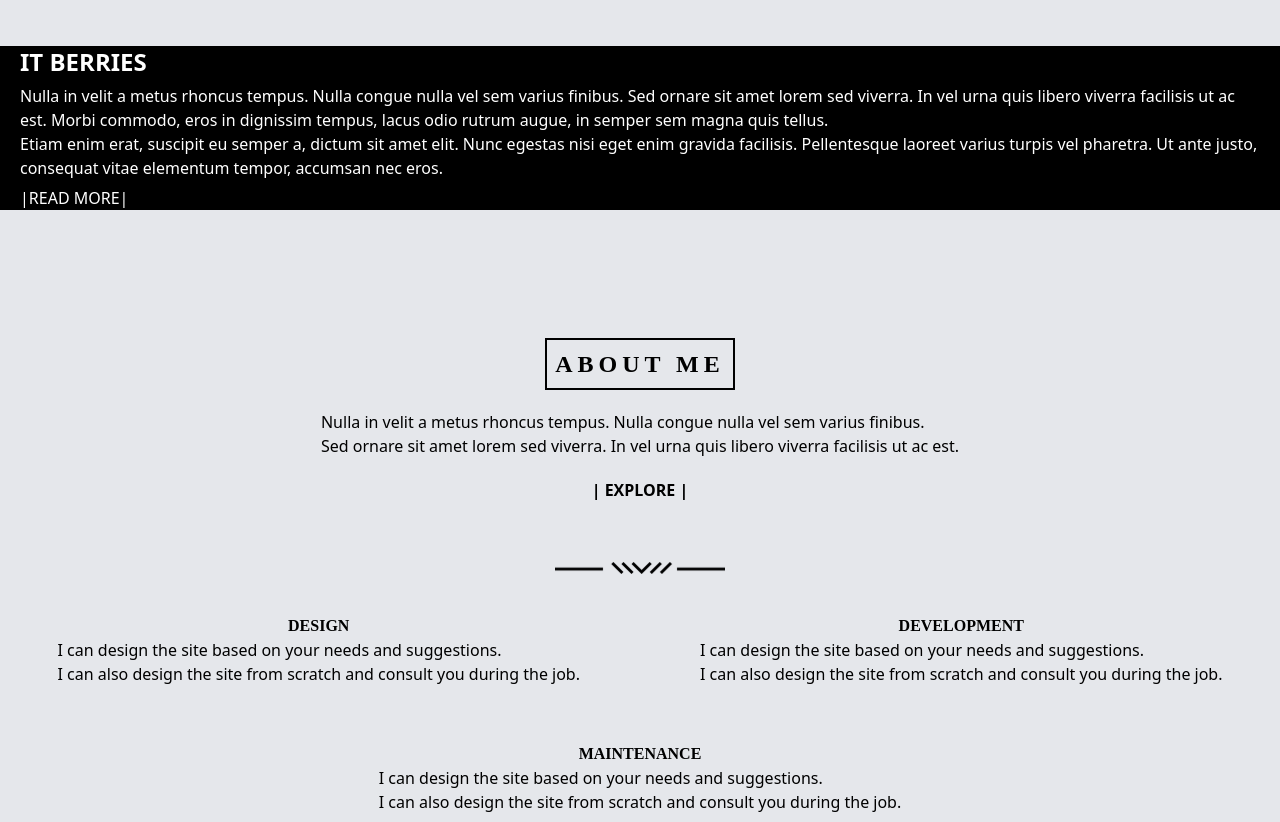
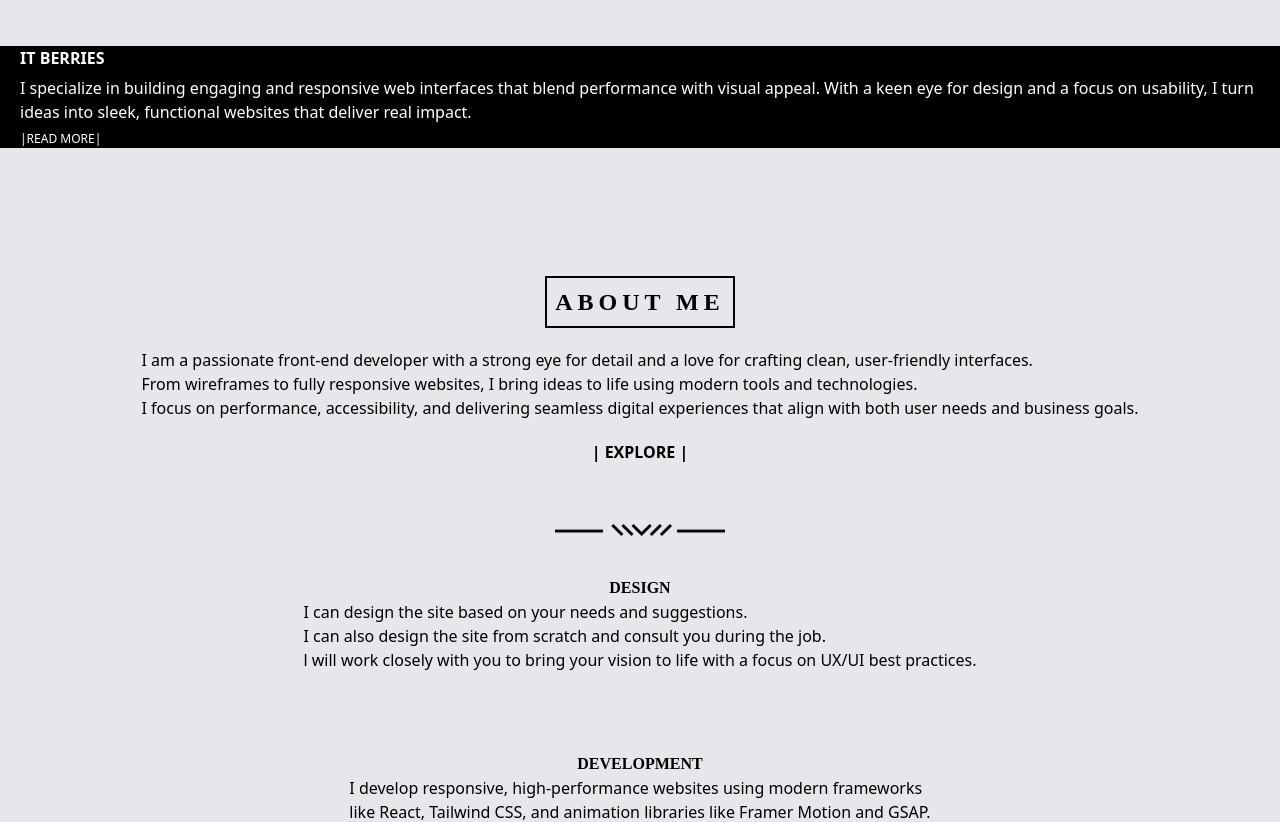
Before and after one commit to ved35567/porfolio-v01, a React (Vite) app: page / in a window 1280 px wide. Shown: the part 1200-2022 px from the top of the page. Built offline with nearby package versions, Linux system fonts and the light colour scheme.

Commit message:
about contet changed

```diff
--- a/src/App.jsx
+++ b/src/App.jsx
@@ -149,21 +149,14 @@ function App() {
 
       <div className="mt-20">
         <div className="bg-black flex gap-1.5 flex-col  ">
-          <h1 className="text-white text-2xl font-bold mx-5">IT BERRIES</h1>
+          <h1 className="text-white text-1xl font-bold mx-5">IT BERRIES</h1>
           <div>
             <p className="text-white text-[1rem] mx-5">
-              Nulla in velit a metus rhoncus tempus. Nulla congue nulla vel sem
-              varius finibus. Sed ornare sit amet lorem sed viverra. In vel urna
-              quis libero viverra facilisis ut ac est. Morbi commodo, eros in
-              dignissim tempus, lacus odio rutrum augue, in semper sem magna
-              quis tellus.<br></br> Etiam enim erat, suscipit eu semper a,
-              dictum sit amet elit. Nunc egestas nisi eget enim gravida
-              facilisis. Pellentesque laoreet varius turpis vel pharetra. Ut
-              ante justo, consequat vitae elementum tempor, accumsan nec eros.{" "}
+            I specialize in building engaging and responsive web interfaces that blend performance with visual appeal. With a keen eye for design and a focus on usability, I turn ideas into sleek, functional websites that deliver real impact.
             </p>
           </div>
           <a href="">
-            <p className="text-white mx-5 ">|READ MORE|</p>
+            <p className="text-white mx-5  text-[12px]">|READ MORE|</p>
           </a>
         </div>
       </div>
@@ -180,10 +173,8 @@ function App() {
         >
           ABOUT ME
         </h1>
-        <p className=" text-black  font-[Open Sans] text-[1rem] mx-5 ">
-          Nulla in velit a metus rhoncus tempus. Nulla congue nulla vel sem
-          varius finibus.<br></br> Sed ornare sit amet lorem sed viverra. In vel
-          urna quis libero viverra facilisis ut ac est.
+        <p className=" text-black  font-[Open Sans] text-[1rem] mx-5  ">
+        I am a passionate front-end developer with a strong eye for detail and a love for crafting clean, user-friendly interfaces. <br /> From wireframes to fully responsive websites, I bring ideas to life using modern tools and technologies. <br />I focus on performance, accessibility, and delivering seamless digital experiences that align with both user needs and business goals.
         </p>
         <p className="font-bold">| EXPLORE |</p>
         <img
@@ -207,7 +198,7 @@ function App() {
               <p className="">
                 I can design the site based on your needs and suggestions.
                 <br></br> I can also design the site from scratch and consult
-                you during the job.
+                you during the job. <br />l will work closely with you to bring your vision to life with a focus on UX/UI best practices.
               </p>
             </div>
             <div className="flex-col ">
@@ -215,18 +206,16 @@ function App() {
                 DEVELOPMENT
               </h4>
               <p>
-                I can design the site based on your needs and suggestions.
-                <br></br> I can also design the site from scratch and consult
-                you during the job.
+              I develop responsive, high-performance websites using modern frameworks <br /> like React, Tailwind CSS, and animation libraries like Framer Motion and GSAP.
+                <br></br> My goal is to deliver code that’s clean, maintainable, and scalable.
               </p>
             </div>
           </div>
           <div className="flex flex-col items-center mx-5">
             <h4 className="font-[Montserrat] font-extrabold">MAINTENANCE</h4>
             <p className="about-content2 text[1rem]">
-              I can design the site based on your needs and suggestions.
-              <br></br> I can also design the site from scratch and consult you
-              during the job.
+            Need updates, bug fixes, or ongoing support ?  I offer reliable maintenance to ensure your site <br /> stays fresh, secure, and up-to-date
+             so you can focus on your business while I handle the tech.
             </p>
           </div>
           <img
@@ -324,6 +313,7 @@ function App() {
           ))}
         </div>
       </div>
+
       <div id="portfolio" className="mt-24">
         {/* <div className=" bg-[url('/Images/bgportfolio.png')] bg-center bg-cover  flex justify-center items-center  h-64">
           <h1
@@ -415,9 +405,8 @@ function App() {
               whileInView={{ opacity: 1, y: 0 }} // Fade in and move to normal position
               transition={{ duration: 1, ease: "easeOut" }} // Smooth animation
             >
-              Nulla in velit a metus rhoncus tempus. Nulla congue nulla vel sem
-              varius finibus.<br></br> Sed ornare sit amet lorem sed viverra. In
-              vel urna quis libero viverra facilisis ut ac est.
+             Got a project in mind or just want to connect? I m always open to discussing new ideas, collaborations, or freelance opportunities.
+<br /> Let build something great together — drop me a message and I will get back to you as soon as possible!
             </motion.p>
             <img
               className="separator-black"
```
